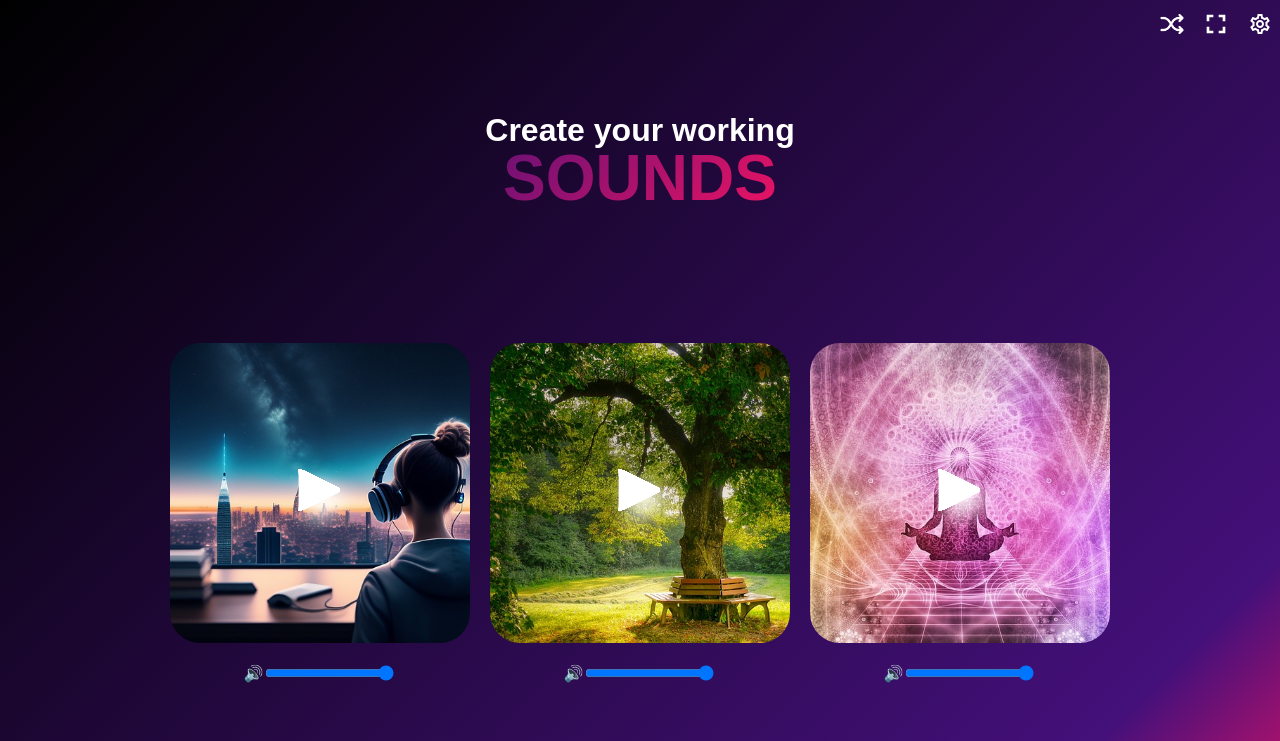
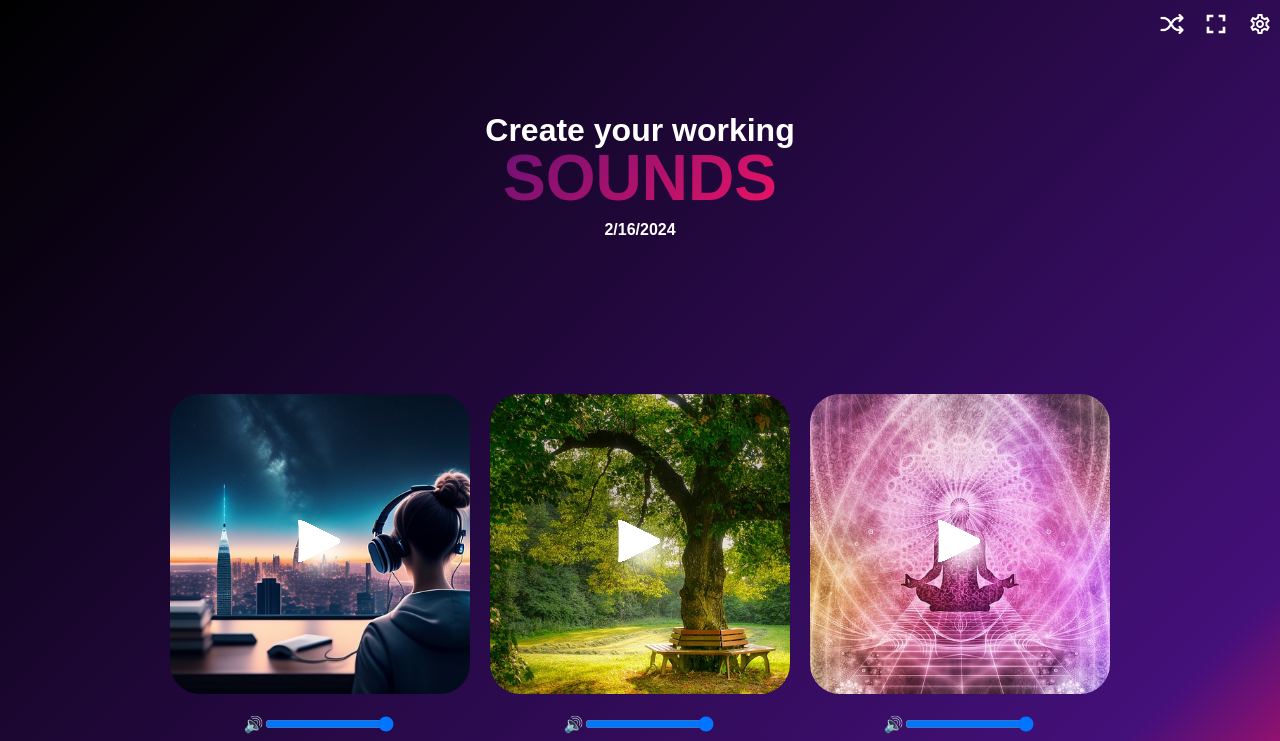
Before and after one commit to riccardobertolini/lofi-music, a Next.js app: page / in a window 1280 px wide. Shown: the top 741 px of the page. Built offline with nearby package versions, Linux system fonts and the light colour scheme.

Commit message:
added timer and calendar
Timer and Calendar added

```diff
--- a/components/ActiveSounds.jsx
+++ b/components/ActiveSounds.jsx
@@ -1,12 +1,18 @@
 import React from 'react'
 import { Subheading } from './App.style'
 
-const ActiveSounds = ({ activeSounds, stopAll }) => {
+const ActiveSounds = ({ timer, minutes, activeSounds, stopAll }) => {
   if (activeSounds)
     return (
-      <Subheading style={{ transition: 'opacity 0.3s ease' }}>
-        Sounds active: {activeSounds} <br /> <a onClick={stopAll}>Stop all</a>
-      </Subheading>
+      <>
+        <Subheading style={{ transition: 'opacity 0.3s ease' }}>
+          <p style={{ color: '#ff1361' }}>
+            {minutes < 10 ? `0${minutes}` : minutes}:
+            {timer < 10 ? `0${timer}` : timer}
+          </p>
+          Sounds active: {activeSounds} <br /> <a onClick={stopAll}>Stop all</a>
+        </Subheading>
+      </>
     )
   else
     return (
--- /dev/null
+++ b/components/CalendarData.jsx
@@ -0,0 +1,62 @@
+import React, { useState, useEffect } from 'react'
+import { Title } from './App.style'
+import DatePicker from 'react-datepicker'
+import 'react-datepicker/dist/react-datepicker.css'
+const Datecalendar = () => {
+  const [currentTime, setCurrentTime] = useState(new Date())
+  const [isDatePickerOpen, setDatePickerOpen] = useState(false)
+
+  const handleDateClick = () => {
+    setDatePickerOpen(true)
+  }
+
+  const handleDateChange = (date) => {
+    setCurrentTime(date)
+    setDatePickerOpen(false)
+  }
+
+  const formattedDate = currentTime ? currentTime.toLocaleDateString() : ''
+  const formattedTime = currentTime
+    ? currentTime.toLocaleTimeString([], { hour: '2-digit', minute: '2-digit' })
+    : ''
+  return (
+    <>
+      <div
+        style={{
+          textAlign: 'center',
+          color: 'white',
+          marginTop: '-70px',
+        }}
+      >
+        {isDatePickerOpen ? (
+          <DatePicker
+            selected={currentTime}
+            onChange={handleDateChange}
+            inline
+          />
+        ) : (
+          <Title>
+            <p
+              style={{
+                fontSize: '16px',
+                marginBottom: '0px',
+                marginTop: '-40px',
+              }}
+            >
+              <span
+                style={{
+                  WebkitBackgroundClip: 'text',
+                }}
+                onClick={handleDateClick}
+              >
+                {formattedDate}
+              </span>
+            </p>
+          </Title>
+        )}
+      </div>
+    </>
+  )
+}
+
+export default Datecalendar
--- a/components/MusicTiles.jsx
+++ b/components/MusicTiles.jsx
@@ -1,28 +1,64 @@
-import { useState } from 'react'
+import React, { useState, useEffect } from 'react'
 import { TilesContainer } from './App.style'
 import { TilePlayer } from './tilePlayer'
 import ActiveSounds from './ActiveSounds'
 
 const MusicTiles = ({ musicList, randomTracks }) => {
-
   const [activeSounds, setActiveSounds] = useState(0)
   const [stopAllTrigger, doStopAllTrigger] = useState(0)
+  const [isTimerRunning, setIsTimerRunning] = useState(false)
+  const [timer, setTimer] = useState(0)
+  const [minutes, setMinutes] = useState(0)
+  const [second, setSecond] = useState(0)
+
+  useEffect(() => {
+    if (activeSounds > 0 && !isTimerRunning) {
+      setIsTimerRunning(true)
+      setTimer(0)
+    } else if (activeSounds === 0 && isTimerRunning) {
+      setIsTimerRunning(false)
+    }
+  }, [activeSounds, isTimerRunning])
+
+  useEffect(() => {
+    let interval
+    if (isTimerRunning) {
+      interval = setInterval(() => {
+        setTimer((prevTimer) => prevTimer + 1)
+      }, 1000)
+    }
+
+    return () => {
+      clearInterval(interval)
+    }
+  }, [isTimerRunning])
 
   const incrementActiveSounds = (playing) => {
     if (playing) {
-      setActiveSounds(activeSounds + 1)
-    } else setActiveSounds(activeSounds - 1)
+      setActiveSounds((prevActiveSounds) => prevActiveSounds + 1)
+    } else {
+      setActiveSounds((prevActiveSounds) => prevActiveSounds - 1)
+    }
   }
 
   const stopAll = () => {
-    doStopAllTrigger(stopAllTrigger + 1)
+    doStopAllTrigger((prevStopAllTrigger) => prevStopAllTrigger + 1)
     setActiveSounds(0)
+  }
+  if (timer == 60) {
+    setMinutes(minutes + 1)
+    setTimer(0)
   }
   return (
     <div>
-      <ActiveSounds activeSounds={activeSounds} stopAll={stopAll} />
+      <ActiveSounds
+        minutes={minutes}
+        timer={timer}
+        activeSounds={activeSounds}
+        stopAll={stopAll}
+      />
       <TilesContainer>
-        {musicList.map((music, index) =>
+        {musicList.map((music, index) => (
           <TilePlayer
             imageSrc={music.imageSrc}
             src={music.src}
@@ -31,8 +67,9 @@ const MusicTiles = ({ musicList, randomTracks }) => {
             stopAllTrigger={stopAllTrigger}
             isPlaying={randomTracks.includes(index)}
           />
-        )}
+        ))}
       </TilesContainer>
+      {isTimerRunning && <p>Timer: {timer} seconds</p>}
     </div>
   )
 }
--- a/package.json
+++ b/package.json
@@ -13,10 +13,15 @@
   "dependencies": {
     "@emotion/react": "^11.11.1",
     "@emotion/styled": "^11.11.0",
+    "@material-ui/core": "^4.12.4",
+    "@material-ui/icons": "^4.11.3",
+    "@material-ui/utils": "^4.11.3",
     "@mui/icons-material": "^5.14.0",
+    "@mui/material": "^5.14.0",
     "next": "13.4.9",
     "path": "^0.12.7",
     "react": "18.2.0",
+    "react-datepicker": "^4.16.0",
     "react-dom": "18.2.0",
     "react-player": "^2.12.0",
     "styled-components": "^6.0.3"
--- a/pages/index.js
+++ b/pages/index.js
@@ -1,74 +1,80 @@
-import { useState } from 'react';
+import { useState } from 'react'
 import { Header, Footer, Title } from '@/components/App.style'
 import MusicTiles from '@/components/MusicTiles'
 import SettingModal from '@/components/SettingModal'
 import FullScreenMode from '@/components/FullScreenMode'
-import Shuffler from "@/components/Shuffler";
+import Shuffler from '@/components/Shuffler'
+import Datecalendar from '../components/CalendarData'
+import { Height } from '@material-ui/icons'
 
 export default function Home() {
-  const [randomTracks, setRandomTracks] = useState([]);
+  const [randomTracks, setRandomTracks] = useState([])
 
   const musicList = [
     {
-      imageSrc: "/img/lofi.jpg",
-      src: "/audio/empty-mind-118973.mp3",
+      imageSrc: '/img/lofi.jpg',
+      src: '/audio/empty-mind-118973.mp3',
     },
     {
-      imageSrc: "/img/forest.jpg",
-      src: "/audio/forest_sounds.mp3",
+      imageSrc: '/img/forest.jpg',
+      src: '/audio/forest_sounds.mp3',
     },
     {
-      imageSrc: "/img/relax.jpg",
-      src: "/audio/relaxing.mp3",
+      imageSrc: '/img/relax.jpg',
+      src: '/audio/relaxing.mp3',
     },
     {
-      imageSrc: "/img/cat.jpg",
-      src: "/audio/cat.mp3",
+      imageSrc: '/img/cat.jpg',
+      src: '/audio/cat.mp3',
     },
     {
-      imageSrc: "/img/rain.jpg",
-      src: "/audio/rain.mp3",
+      imageSrc: '/img/rain.jpg',
+      src: '/audio/rain.mp3',
     },
     {
-      imageSrc: "/img/sea.jpg",
-      src: "/audio/sea.mp3",
+      imageSrc: '/img/sea.jpg',
+      src: '/audio/sea.mp3',
     },
     {
-      imageSrc: "/img/Thunder.jpg",
-      src: "/audio/thunder.mp3",
+      imageSrc: '/img/Thunder.jpg',
+      src: '/audio/thunder.mp3',
     },
     {
-      imageSrc: "/img/city.jpg",
-      src: "/audio/relaxed-city.mp3",
+      imageSrc: '/img/city.jpg',
+      src: '/audio/relaxed-city.mp3',
     },
     {
-      imageSrc: "/img/zen_bells.jpg",
-      src: "/audio/zen_bells.mp3",
+      imageSrc: '/img/zen_bells.jpg',
+      src: '/audio/zen_bells.mp3',
     },
     {
-      imageSrc: "/img/meadow.jpg",
-      src: "/audio/meadow.mp3",
+      imageSrc: '/img/meadow.jpg',
+      src: '/audio/meadow.mp3',
     },
     {
-      imageSrc: "/img/desert.jpg",
-      src: "/audio/desert.mp3",
+      imageSrc: '/img/desert.jpg',
+      src: '/audio/desert.mp3',
     },
     {
-      imageSrc: "/img/mountain.jpg",
-      src: "/audio/mountain.mp3",
+      imageSrc: '/img/mountain.jpg',
+      src: '/audio/mountain.mp3',
     },
-  ];
+  ]
 
   return (
     <div>
       <Header>
         <FullScreenMode />
-          <Shuffler setRandomTracks={setRandomTracks} totalTracks={musicList.length} />
+        <Shuffler
+          setRandomTracks={setRandomTracks}
+          totalTracks={musicList.length}
+        />
         <SettingModal />
       </Header>
       <Title>
         Create your working <div>sounds</div>
       </Title>
+      <Datecalendar />
       <MusicTiles musicList={musicList} randomTracks={randomTracks} />
       <Footer>
         <a href="https://github.com/riccardobertolini/lofi-music">
```
Also changed, not shown: 1 other file (tests, documents, lock files or other folders). Lines whose indentation alone changed are shown as unchanged.
